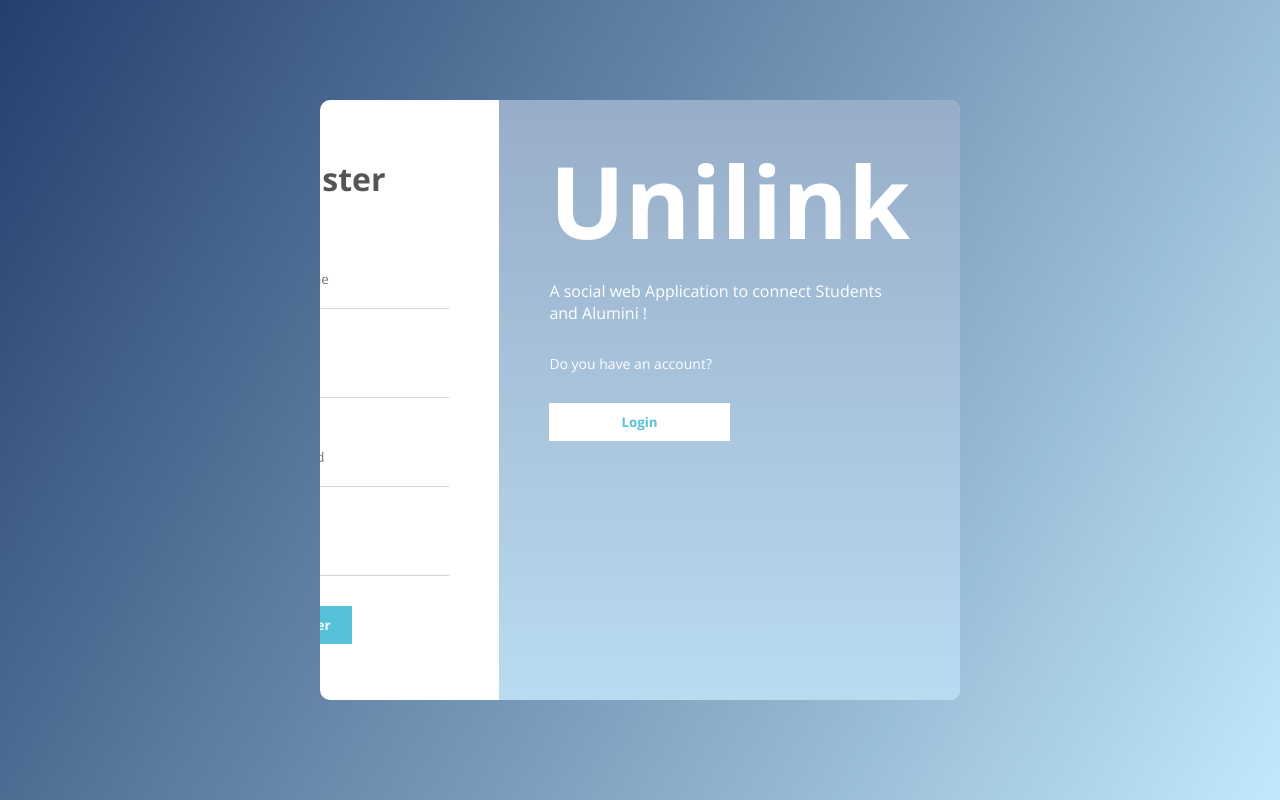
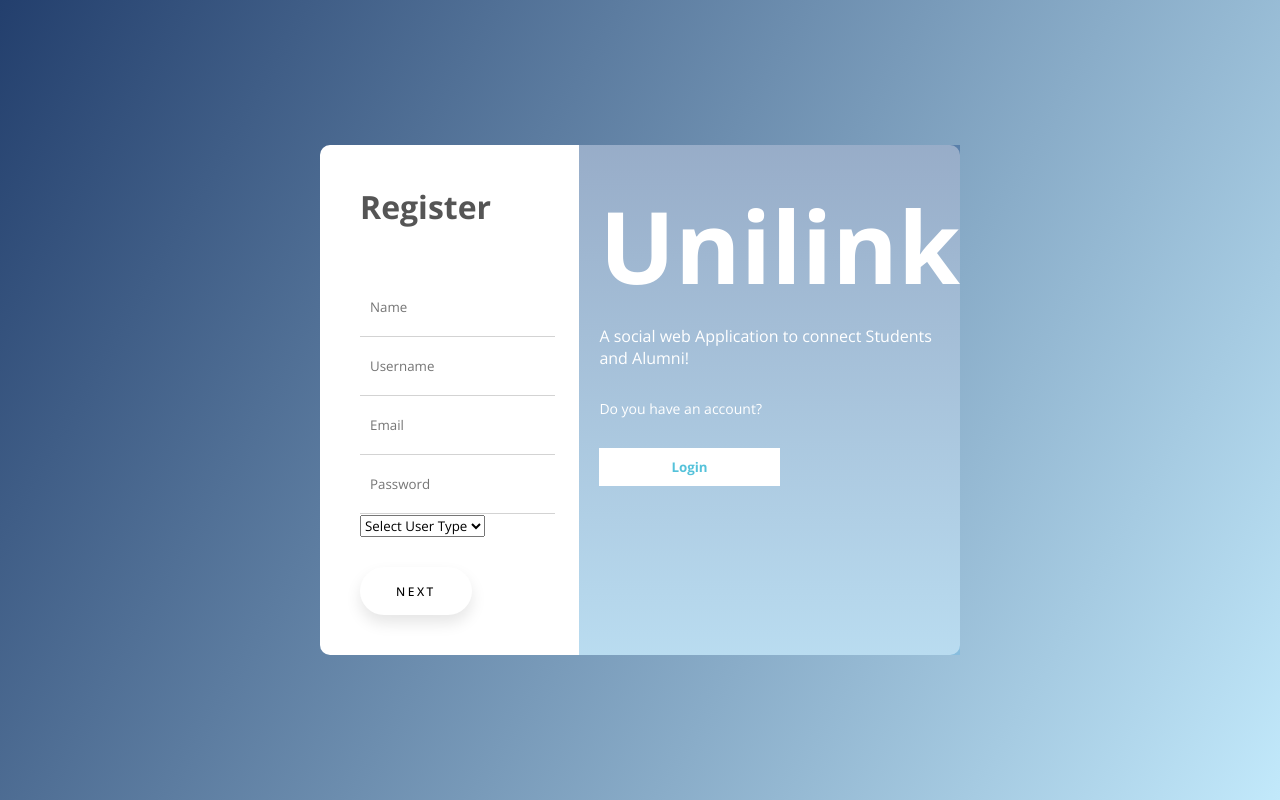
Before and after one commit to Deepikanagraj12/MinorProject, a React (Create React App) app: page /register in a window 1280 px wide. Built offline with nearby package versions, Linux system fonts and the light colour scheme.

Commit message:
new changes

```diff
--- a/public/index.html
+++ b/public/index.html
@@ -18,7 +18,7 @@
         padding: 0;
       }
     </style>
-    <title>React App</title>
+    <title>Unilink</title>
   </head>
   <body>
     <noscript>You need to enable JavaScript to run this app.</noscript>
--- a/src/App.js
+++ b/src/App.js
@@ -1,5 +1,6 @@
 import Login from "./pages/login/Login";
 import Register from "./pages/register/Register";
+
 import {
   createBrowserRouter,
   RouterProvider,
@@ -13,7 +14,7 @@ import RightBar from "./components/rightBar/RightBar";
 import Home from "./pages/home/Home";
 import Profile from "./pages/profile/Profile";
 import "./style.scss";
-import { useContext } from "react";
+import { Profiler, useContext } from "react";
 import { DarkModeContext } from "./context/darkModeContext";
 import { AuthContext } from "./context/authContext";
 
@@ -72,6 +73,7 @@ function App() {
       path: "/register",
       element: <Register />,
     },
+
   ]);
 
   return (
--- a/src/pages/login/login.scss
+++ b/src/pages/login/login.scss
@@ -18,7 +18,7 @@
       background: linear-gradient(rgba(49, 91, 146, 0.5), rgba(116, 185, 225, 0.5)),
           center;
       background-size: cover;
-      padding: 50px;
+      padding: 30px;
       display: flex;
       flex-direction: column;
       gap: 30px;
@@ -49,7 +49,10 @@
 
     .right {
       flex: 1;
-      padding: 50px;
+      padding-left: 20px;
+      padding-right:20px;
+      padding-top: 50px;
+      padding-bottom:50px;
       display: flex;
       flex-direction: column;
       gap: 50px;
--- a/src/pages/register/Register.jsx
+++ b/src/pages/register/Register.jsx
@@ -1,28 +1,229 @@
-import { Link } from "react-router-dom";
+import React, { useState } from "react";
+import { Link, useNavigate } from "react-router-dom";
 import "./register.scss";
 
 const Register = () => {
+  // Initialize useNavigate
+  const [currentPage, setCurrentPage] = useState(1); // State to track current page
+  const [formData, setFormData] = useState({
+    name: "",
+    username: "",
+    email: "",
+    password: "",
+    userType: "",
+    branch: "",
+    year: "",
+    dob: "",
+    address: "",
+    collegeName: "",
+    skills: "",
+    phoneNumber: "",
+    graduationYear: "",
+    companyName: "",
+    designation: "",
+    profileAttachment: "",
+  }); // State to store form data
+
+  // Function to handle form submission
+  const handleSubmit = (e) => {
+    e.preventDefault();
+    // Submit form data
+    console.log(formData);
+  };
+
+  // Function to handle next button click
+  const handleNext = () => {
+    setCurrentPage(currentPage + 1);
+  };
+
+  // Function to handle input change
+  const handleChange = (e) => {
+    const { name, value } = e.target;
+    setFormData({ ...formData, [name]: value });
+  };
+
+  // Render different sets of input fields based on the current page
+  const renderFormFields = () => {
+    switch (currentPage) {
+      case 1:
+        return (
+          <div>
+            <input
+              type="text"
+              name="name"
+              placeholder="Name"
+              value={formData.name}
+              onChange={handleChange}
+              required
+            />
+            <input
+              type="text"
+              name="username"
+              placeholder="Username"
+              value={formData.username}
+              onChange={handleChange}
+              required
+            />
+            <input
+              type="email"
+              name="email"
+              placeholder="Email"
+              value={formData.email}
+              onChange={handleChange}
+              required
+            />
+            <input
+              type="password"
+              name="password"
+              placeholder="Password"
+              value={formData.password}
+              onChange={handleChange}
+              required
+            />
+            <select
+              name="userType"
+              value={formData.userType}
+              onChange={handleChange}
+              required
+            >
+              <option value="">Select User Type</option>
+              <option value="student">Student</option>
+              <option value="alumni">Alumni</option>
+            </select>
+          </div>
+        );
+      case 2:
+        return (
+          <div>
+            {/* Fields for students */}
+            {formData.userType === "student" && (
+              <>
+                <input
+                  type="text"
+                  name="branch"
+                  placeholder="Branch"
+                  value={formData.branch}
+                  onChange={handleChange}
+                />
+                <input
+                  type="text"
+                  name="year"
+                  placeholder="Year"
+                  value={formData.year}
+                  onChange={handleChange}
+                />
+                <input
+                  type="date"
+                  name="dob"
+                  placeholder="Date of Birth"
+                  value={formData.dob}
+                  onChange={handleChange}
+                />
+                <input
+                  type="text"
+                  name="address"
+                  placeholder="Address"
+                  value={formData.address}
+                  onChange={handleChange}
+                />
+                <input
+                  type="text"
+                  name="collegeName"
+                  placeholder="College Name"
+                  value={formData.collegeName}
+                  onChange={handleChange}
+                />
+                <input
+                  type="text"
+                  name="skills"
+                  placeholder="Skills"
+                  value={formData.skills}
+                  onChange={handleChange}
+                />
+                <input
+                  type="file"
+                  name="profileAttachment"
+                  placeholder="Profile Attachment"
+                  onChange={handleChange}
+                />
+              </>
+            )}
+            {/* Fields for alumni */}
+            {formData.userType === "alumni" && (
+              <>
+                <input
+                  type="text"
+                  name="phoneNumber"
+                  placeholder="Phone Number"
+                  value={formData.phoneNumber}
+                  onChange={handleChange}
+                />
+                <input
+                  type="text"
+                  name="graduationYear"
+                  placeholder="Graduation Year"
+                  value={formData.graduationYear}
+                  onChange={handleChange}
+                />
+                <input
+                  type="text"
+                  name="companyName"
+                  placeholder="Company Name"
+                  value={formData.companyName}
+                  onChange={handleChange}
+                />
+                <input
+                  type="text"
+                  name="designation"
+                  placeholder="Designation"
+                  value={formData.designation}
+                  onChange={handleChange}
+                />
+                <input
+                  type="file"
+                  name="profileAttachment"
+                  placeholder="Profile Attachment"
+                  onChange={handleChange}
+                />
+              </>
+            )}
+          </div>
+        );
+      default:
+        return null;
+    }
+  };
+
   return (
     <div className="register">
       <div className="card">
         <div className="left">
           <h1>Unilink</h1>
-          <p>
-          A social web Application to connect Students and Alumini !
-          </p>
+          <p>A social web Application to connect Students and Alumni!</p>
           <span>Do you have an account?</span>
           <Link to="/login">
-          <button>Login</button>
+            <button>Login</button>
           </Link>
         </div>
         <div className="right">
           <h1>Register</h1>
-          <form>
-            <input type="text" placeholder="Username" />
-            <input type="email" placeholder="Email" />
-            <input type="password" placeholder="Password" />
-            <input type="text" placeholder="Name" />
-            <button>Register</button>
+          <form onSubmit={handleSubmit}>
+            {renderFormFields()}
+            <div className="buttons">
+              {currentPage > 1 && (
+                <button type="button" onClick={() => setCurrentPage(currentPage - 1)}>
+                  Previous
+                </button>
+              )}
+              {currentPage < 2 && (
+                <button type="button" onClick={handleNext}>
+                  Next
+                </button>
+              )}
+              {currentPage === 2 && (
+                <button type="submit">Register</button>
+              )}
+            </div>
           </form>
         </div>
       </div>
--- a/src/pages/register/register.scss
+++ b/src/pages/register/register.scss
@@ -5,83 +5,104 @@
   align-items: center;
   justify-content: center;
 
+}
+
 .card {
   width: 50%;
   display: flex;
   flex-direction: row-reverse;
   background-color: white;
   border-radius: 10px;
-    min-height: 600px;
-    overflow: hidden;
+  max-height: 600px;
+
+}
 
 .left {
   flex: 1;
   background: linear-gradient(rgba(49, 91, 146, 0.5), rgba(116, 185, 225, 0.5)),
-
     center;
   background-size: cover;
-      padding: 50px;
+  padding-left: 20px;
+  padding-top: 50px;
+  padding-bottom: 50px;
   display: flex;
   flex-direction: column;
   gap: 30px;
   color: white;
+}
 
-      h1 {
+.left h1 {
   font-size: 100px;
   line-height: 100px;
 }
 
-      p {
-      }
+.left p {}
 
-      span {
+.left span {
   font-size: 14px;
 }
 
-      button {
+.left button {
   width: 50%;
   padding: 10px;
   border: none;
   background-color: white;
-        color:rgb(	85, 194, 218);
+  color: rgb(85, 194, 218);
   font-weight: bold;
   cursor: pointer;
-      }
 }
 
 .right {
   flex: 1;
-      padding: 50px;
+  padding: 40px;
   display: flex;
   flex-direction: column;
   gap: 50px;
   justify-content: center;
+  color: #555;
+  overflow-x: scroll;
+  overflow-y: auto;
 
-      h1 {
-      color: #555;
 }
 
-      form {
+.right h1 {}
+
+.right form {
   display: flex;
   flex-direction: column;
   gap: 30px;
+  max-height: 400px;
+}
 
-        input {
+.right input {
   border: none;
   border-bottom: 1px solid lightgray;
   padding: 20px 10px;
 }
 
-        button {
-          width: 50%;
-          padding: 10px;
+.right button {
+  padding: 1.3em 3em;
+  font-size: 12px;
+  text-transform: uppercase;
+  letter-spacing: 2.5px;
+  font-weight: 500;
+  color: #000;
+  background-color: #fff;
   border: none;
-          background-color:rgb(	85, 194, 218);
-          color: white;
-          font-weight: bold;
+  border-radius: 45px;
+  box-shadow: 0px 8px 15px rgba(0, 0, 0, 0.1);
+  transition: all 0.3s ease 0s;
   cursor: pointer;
+  outline: none;
 }
+
+.right button:hover {
+  background-color: #23c483;
+  box-shadow: 0px 15px 20px rgba(46, 229, 157, 0.4);
+  color: #fff;
+  transform: translateY(-7px);
 }
+
+.right button:active {
+  transform: translateY(-1px);
 }
-  }
-}
```
Also changed, not shown: 1 other file (tests, documents, lock files or other folders). Lines whose indentation alone changed are shown as unchanged.
